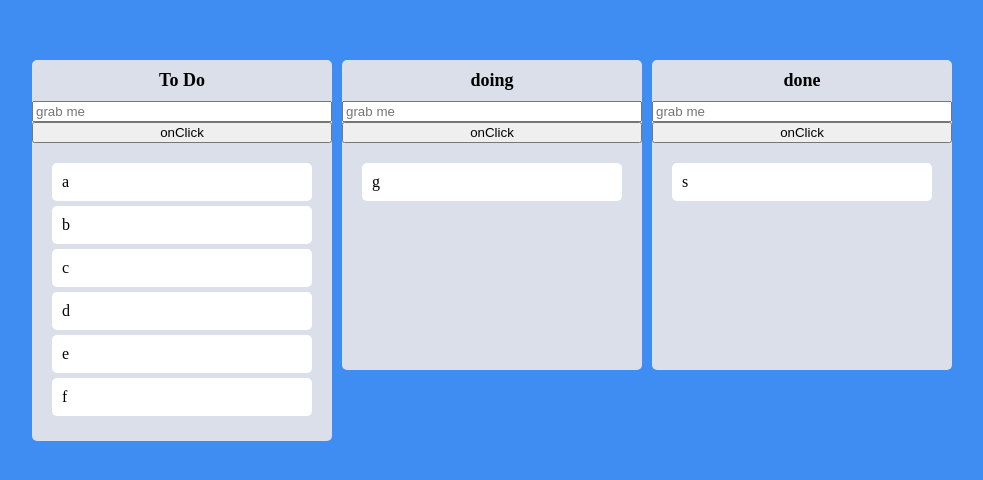
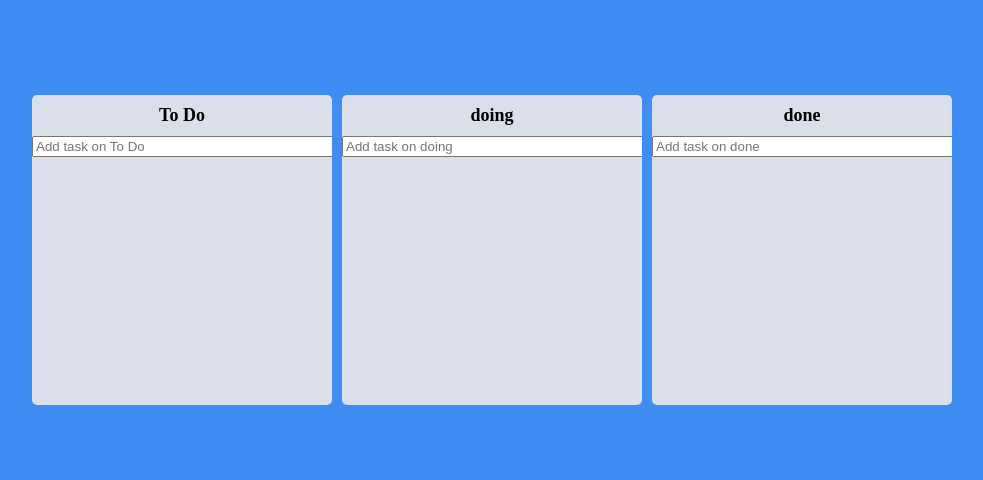
Before and after one commit to pung8146/TRELLO_CLONE, a React (Create React App) app: page / in a window 1280 px wide. Shown: the part 150-630 px from the top of the page, without its empty margins (148-1131 px from the left). Built offline with nearby package versions, Linux system fonts and the light colour scheme.

Commit message:
buti-dnd 를 이용한 투두리스트 완성 추가로 로컬저장 삭제 기능만들어보기

```diff
--- a/package.json
+++ b/package.json
@@ -13,6 +13,7 @@
     "react": "^18.0.0",
     "react-beautiful-dnd": "^13.1.0",
     "react-dom": "^18.0.0",
+    "react-hook-form": "^7.30.0",
     "react-scripts": "5.0.1",
     "recoil": "^0.7.2",
     "styled-components": "^5.3.5",
--- a/src/App.tsx
+++ b/src/App.tsx
@@ -24,15 +24,15 @@
 function App() {
   const [toDos, setToDos] = useRecoilState(toDoState);
   const onDragEnd = (info: DropResult) => {
-    console.log(info);
     const { destination, draggableId, source } = info;
     if (!destination) return;
     if (destination?.droppableId === source.droppableId) {
       // same board movement.
       setToDos((allBoards) => {
         const boardCopy = [...allBoards[source.droppableId]];
+        const taskObj = boardCopy[source.index];
         boardCopy.splice(source.index, 1);
-        boardCopy.splice(destination?.index, 0, draggableId);
+        boardCopy.splice(destination?.index, 0, taskObj);
         return {
           ...allBoards,
           [source.droppableId]: boardCopy,
@@ -43,9 +43,10 @@
       // cross board movement
       setToDos((allBoards) => {
         const sourceBoard = [...allBoards[source.droppableId]];
+        const taskObj = sourceBoard[source.index];
         const destinationBoard = [...allBoards[destination.droppableId]];
         sourceBoard.splice(source.index, 1);
-        destinationBoard.splice(destination?.index, 0, draggableId);
+        destinationBoard.splice(destination?.index, 0, taskObj);
         return {
           ...allBoards,
           [source.droppableId]: sourceBoard,
--- a/src/Components/Board.tsx
+++ b/src/Components/Board.tsx
@@ -1,7 +1,9 @@
-import { useRef } from "react";
+import { useForm } from "react-hook-form";
 import { Droppable } from "react-beautiful-dnd";
 import styled from "styled-components";
 import DragabbleCard from "./DragabbleCard";
+import { ITodo, toDoState } from "../atoms";
+import { useSetRecoilState } from "recoil";
 
 const Wrapper = styled.div`
   width: 300px;
@@ -11,12 +13,18 @@
   min-height: 300px;
   display: flex;
   flex-direction: column;
+  overflow: hidden;
+`;
+const Title = styled.h2`
+  text-align: center;
+  font-weight: 600;
+  margin-bottom: 10px;
+  font-size: 18px;
 `;
 interface IAreaProps {
   isDraggingFromThis: boolean;
   isDraggingOver: boolean;
 }
-
 const Area = styled.div<IAreaProps>`
   background-color: ${(props) =>
     props.isDraggingOver
@@ -28,27 +36,46 @@
   transition: background-color 0.3s ease-in-out;
   padding: 20px;
 `;
-
-const Title = styled.h2`
-  text-align: center;
-  font-weight: 600;
-  margin-bottom: 10px;
-  font-size: 18px;
+const Form = styled.form`
+  width: 100%;
+  input {
+    width: 100%;
+  }
 `;
 interface IBoardProps {
-  toDos: string[];
+  toDos: ITodo[];
   boardId: string;
 }
+interface IForm {
+  toDo: string;
+}
+
 function Board({ toDos, boardId }: IBoardProps) {
-  const inputRef = useRef<HTMLInputElement>(null);
-  const onClick = () => {
-    inputRef.current?.focus();
+  const setToDos = useSetRecoilState(toDoState);
+  const { register, setValue, handleSubmit } = useForm<IForm>();
+  const onValid = ({ toDo }: IForm) => {
+    const newToDo = {
+      id: Date.now(),
+      text: toDo,
+    };
+    setToDos((allBoards) => {
+      return {
+        ...allBoards,
+        [boardId]: [newToDo, ...allBoards[boardId]],
+      };
+    });
+    setValue("toDo", "");
   };
   return (
     <Wrapper>
       <Title>{boardId}</Title>
-      <input ref={inputRef} placeholder="grab me" />
-      <button onClick={onClick}>onClick</button>
+      <Form onSubmit={handleSubmit(onValid)}>
+        <input
+          {...register("toDo", { required: true })}
+          type="text"
+          placeholder={`Add task on ${boardId}`}
+        />
+      </Form>
       <Droppable droppableId={boardId}>
         {(magic, info) => (
           <Area
@@ -58,7 +85,12 @@
             {...magic.droppableProps}
           >
             {toDos.map((toDo, index) => (
-              <DragabbleCard key={toDo} index={index} toDo={toDo} />
+              <DragabbleCard
+                key={toDo.id}
+                index={index}
+                toDoId={toDo.id}
+                toDoText={toDo.text}
+              />
             ))}
             {magic.placeholder}
           </Area>
--- a/src/Components/DragabbleCard.tsx
+++ b/src/Components/DragabbleCard.tsx
@@ -4,29 +4,31 @@
 
 const Card = styled.div<{ isDragging: boolean }>`
   border-radius: 5px;
-  padding: 10px 10px;
   margin-bottom: 5px;
+  padding: 10px;
   background-color: ${(props) =>
-    props.isDragging ? "#74b9ff" : props.theme.cardColor};
+    props.isDragging ? "#e4f2ff" : props.theme.cardColor};
   box-shadow: ${(props) =>
-    props.isDragging ? "0px 2px 5px rgba(0,0,0,0.05)" : "none"};
+    props.isDragging ? "0px 2px 5px rgba(0, 0, 0, 0.05)" : "none"};
 `;
 
 interface IDragabbleCardProps {
-  toDo: string;
+  toDoId: number;
+  toDoText: string;
   index: number;
 }
-function DragabbleCard({ toDo, index }: IDragabbleCardProps) {
+
+function DragabbleCard({ toDoId, toDoText, index }: IDragabbleCardProps) {
   return (
-    <Draggable key={toDo} draggableId={toDo} index={index}>
+    <Draggable draggableId={toDoId + ""} index={index}>
       {(magic, snapshot) => (
         <Card
           isDragging={snapshot.isDragging}
           ref={magic.innerRef}
+          {...magic.dragHandleProps}
           {...magic.draggableProps}
-          {...magic.dragHandleProps}
         >
-          {toDo}
+          {toDoText}
         </Card>
       )}
     </Draggable>
--- a/src/atoms.ts
+++ b/src/atoms.ts
@@ -19,15 +19,20 @@
 //   },
 // });
 
+export interface ITodo {
+  id: number;
+  text: string;
+}
+
 interface IToDoState {
-  [key: string]: string[];
+  [key: string]: ITodo[];
 }
 
 export const toDoState = atom<IToDoState>({
   key: "toDo",
   default: {
-    "To Do": ["a", "b", "c", "d", "e", "f"],
-    doing: ["g"],
-    done: ["s"],
+    "To Do": [],
+    doing: [],
+    done: [],
   },
 });
```
Also changed, not shown: 1 other file (tests, documents, lock files or other folders).
